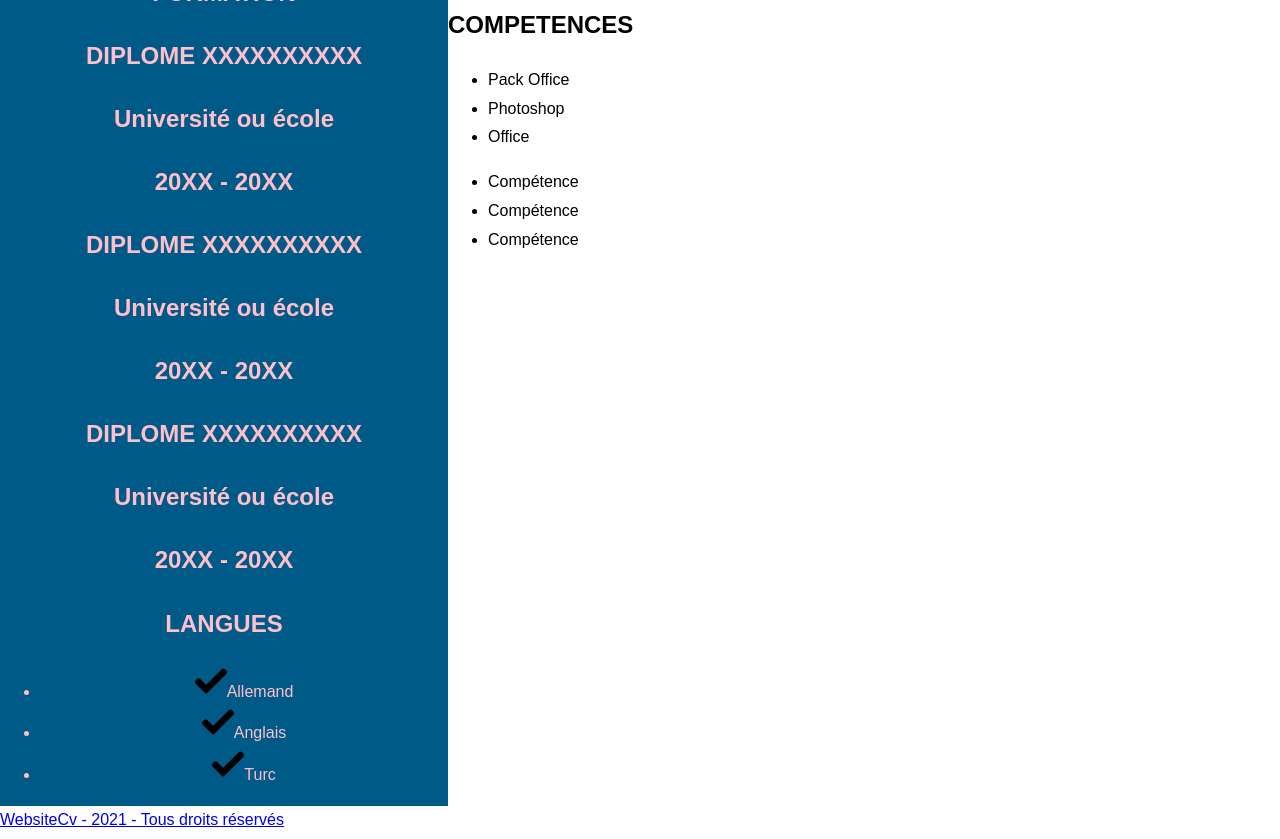
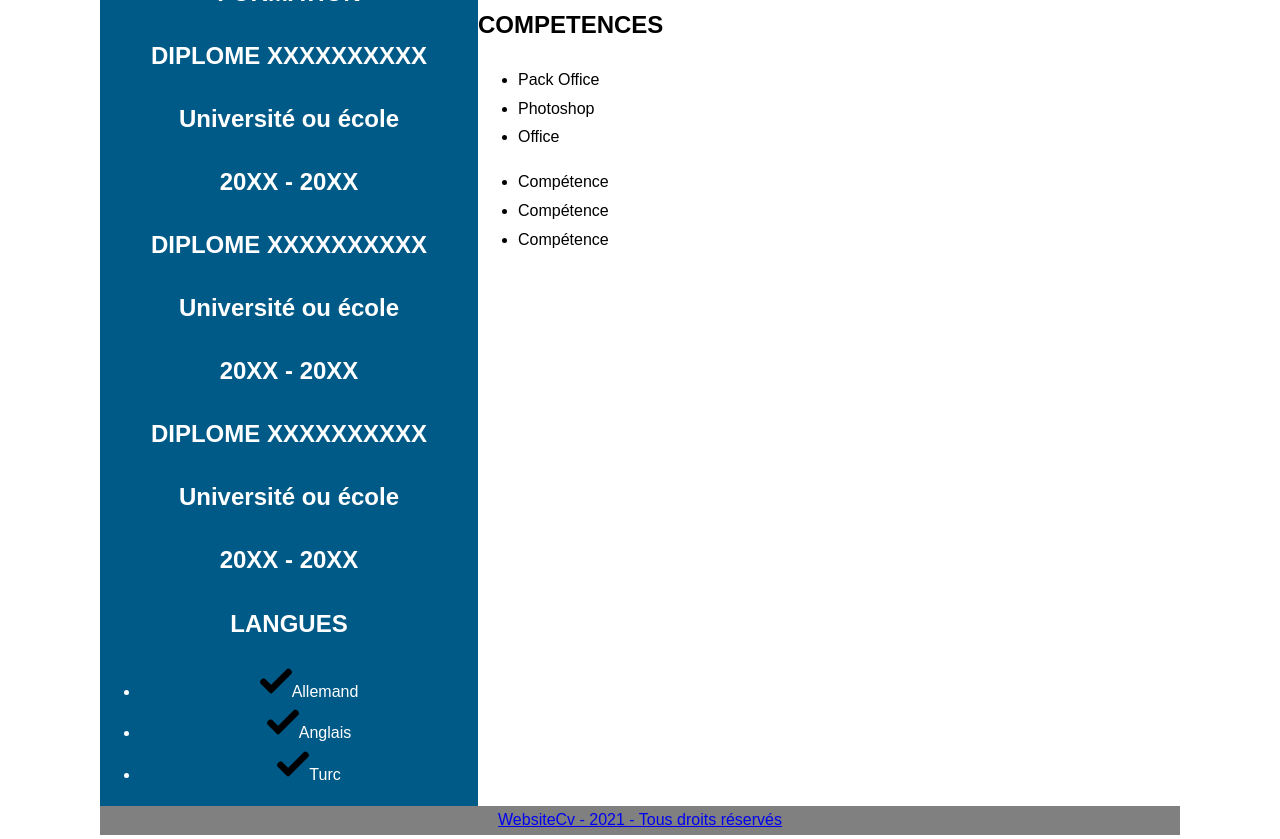
Before and after one commit to hasso5703/WEBSITE-CV, a plain HTML site: page index.html in a window 1280 px wide. Shown: the part 1081-1920 px from the top of the page. Drawn offline with Linux system fonts and the light colour scheme.

Commit message:
Update style.css

```diff
--- a/style.css
+++ b/style.css
@@ -1,13 +1,23 @@
-body, html
+html, body
 {
 	line-height: 1.8;
-	margin: 0;
-	padding: 0;
 	font-family: arial, sans-serif;
-	width: 100%;
 	overflow-x:hidden;
 
 }
+
+
+
+body {
+        margin-top: 0;
+        margin-bottom: 0px;
+        height: 1920px;
+        width: 1080px;
+        margin-left: auto;
+        margin-right: auto;
+    }
+
+
 
 #container
 {
@@ -20,7 +30,7 @@ body, html
 {
 	background-color: #005a87;
 	width: 35%;
-	color: pink;
+	color: white;
 	flex-basis: 35%;
 	text-align: center;
 }
@@ -50,5 +60,10 @@ body, html
 	}
 
 
+}
 
+footer
+{
+	background-color: grey;
+	text-align: center;
 }
```
